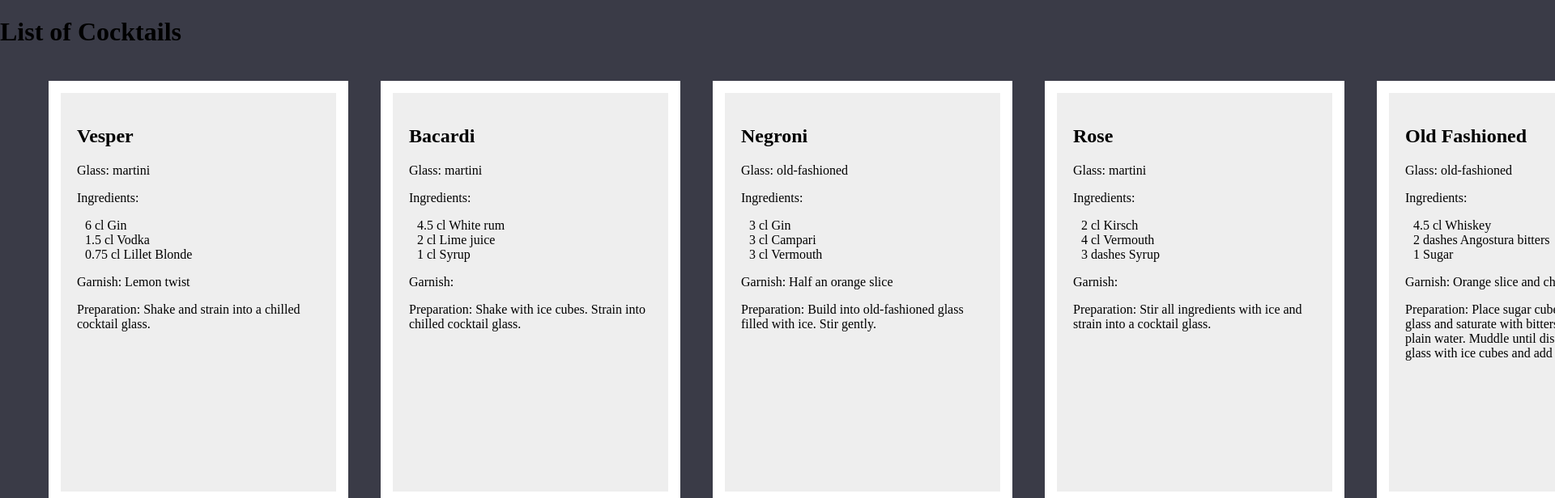
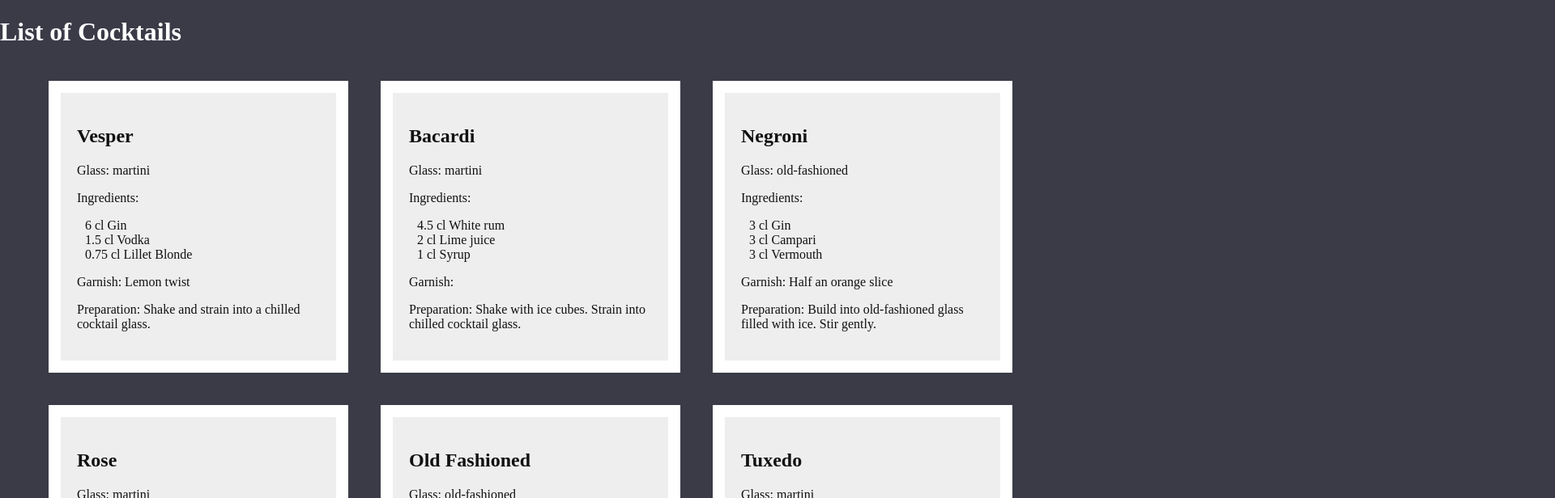
Before and after one commit to isabelchua/cocktail-project, a React (Vite) app: page / in a window 1280 px wide. Shown: the top 616 px of the page at 81% size, 1920 px wide, since content can reach past the window. Built offline with nearby package versions, Linux system fonts and the light colour scheme.

Commit message:
moved cocktail component content

```diff
--- a/src/App.css
+++ b/src/App.css
@@ -2,16 +2,18 @@ html, body {
 	margin: 0;
 	padding: 0;
 	box-sizing: border-box;
+	color:#fff;
 	background-color:#3A3B47 ;
 }
 
 ul {
 	display: flex;
-
+	flex-wrap: wrap;
 }
 
 li {
 	/* display: flex; */
+	color: #111;
 	background-color: #EEE;
 	border: 15px solid #fff;
 	list-style: none;
--- a/src/App.jsx
+++ b/src/App.jsx
@@ -1,29 +1,11 @@
 import "./App.css";
-import { cocktailData } from "./data/cocktailData";
+import Cocktail from "./components/Cocktail";
 
 function App() {
 	return (
 		<div>
 			<h1>List of Cocktails</h1>
-			<ul>
-				{cocktailData.map((cocktail, index) => (
-					<li key={index}>
-						<h2>{cocktail.name}</h2>
-						<p>Glass: {cocktail.glass}</p>
-						<p>Ingredients:</p>
-						<ul>
-							{cocktail.ingredients.map((ingredient, i) => (
-								<li key={i}>
-									{ingredient.amount} {ingredient.unit}{" "}
-									{ingredient.ingredient}
-								</li>
-							))}
-						</ul>
-						<p>Garnish: {cocktail.garnish}</p>
-						<p>Preparation: {cocktail.preparation}</p>
-					</li>
-				))}
-			</ul>
+			<Cocktail />
 		</div>
 	);
 }
--- a/src/components/Cocktail.jsx
+++ b/src/components/Cocktail.jsx
@@ -1,5 +1,27 @@
+import { cocktailData } from "./../data/cocktailData";
+
 function Cocktail() {
-	return <div>Cocktail</div>;
+	return (
+		<ul>
+			{cocktailData.map((cocktail, index) => (
+				<li key={index}>
+					<h2>{cocktail.name}</h2>
+					<p>Glass: {cocktail.glass}</p>
+					<p>Ingredients:</p>
+					<ul>
+						{cocktail.ingredients.map((ingredient, i) => (
+							<li key={i}>
+								{ingredient.amount} {ingredient.unit}{" "}
+								{ingredient.ingredient}
+							</li>
+						))}
+					</ul>
+					<p>Garnish: {cocktail.garnish}</p>
+					<p>Preparation: {cocktail.preparation}</p>
+				</li>
+			))}
+		</ul>
+	);
 }
 
 export default Cocktail;
```
